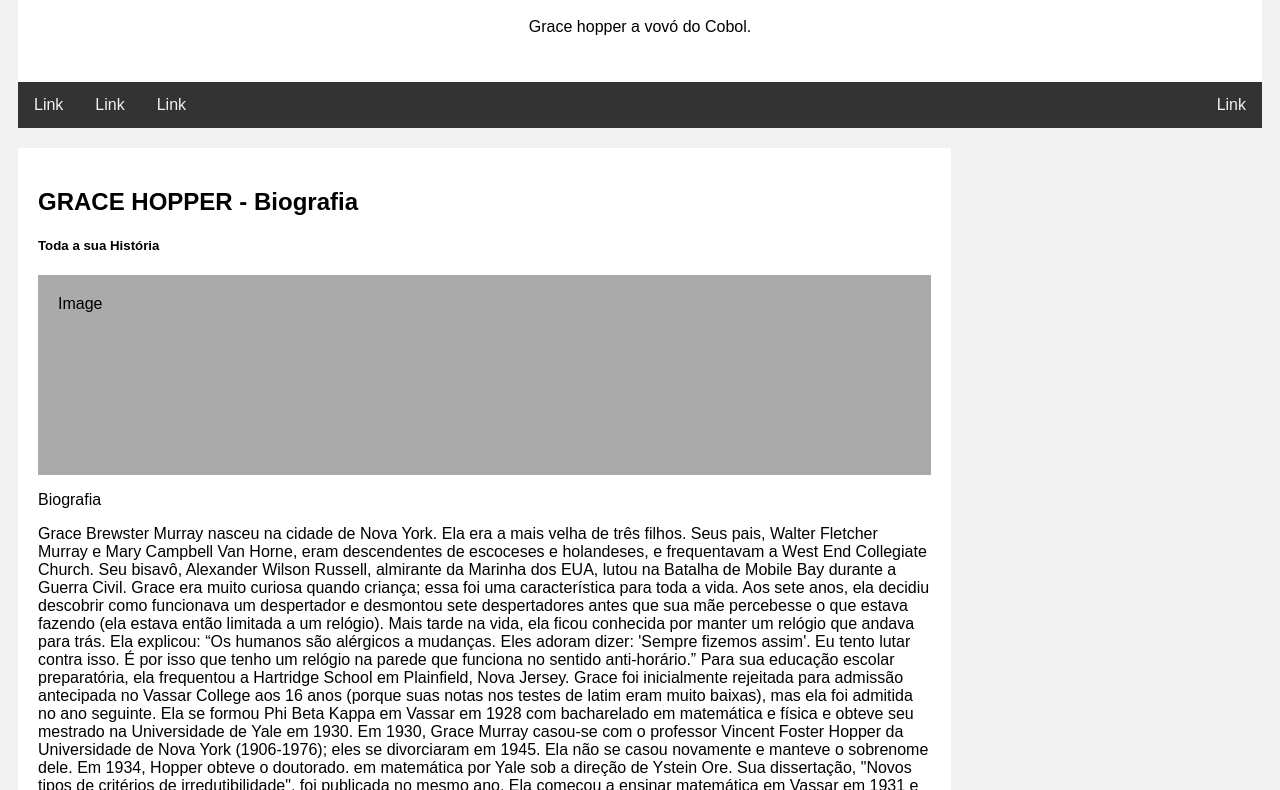
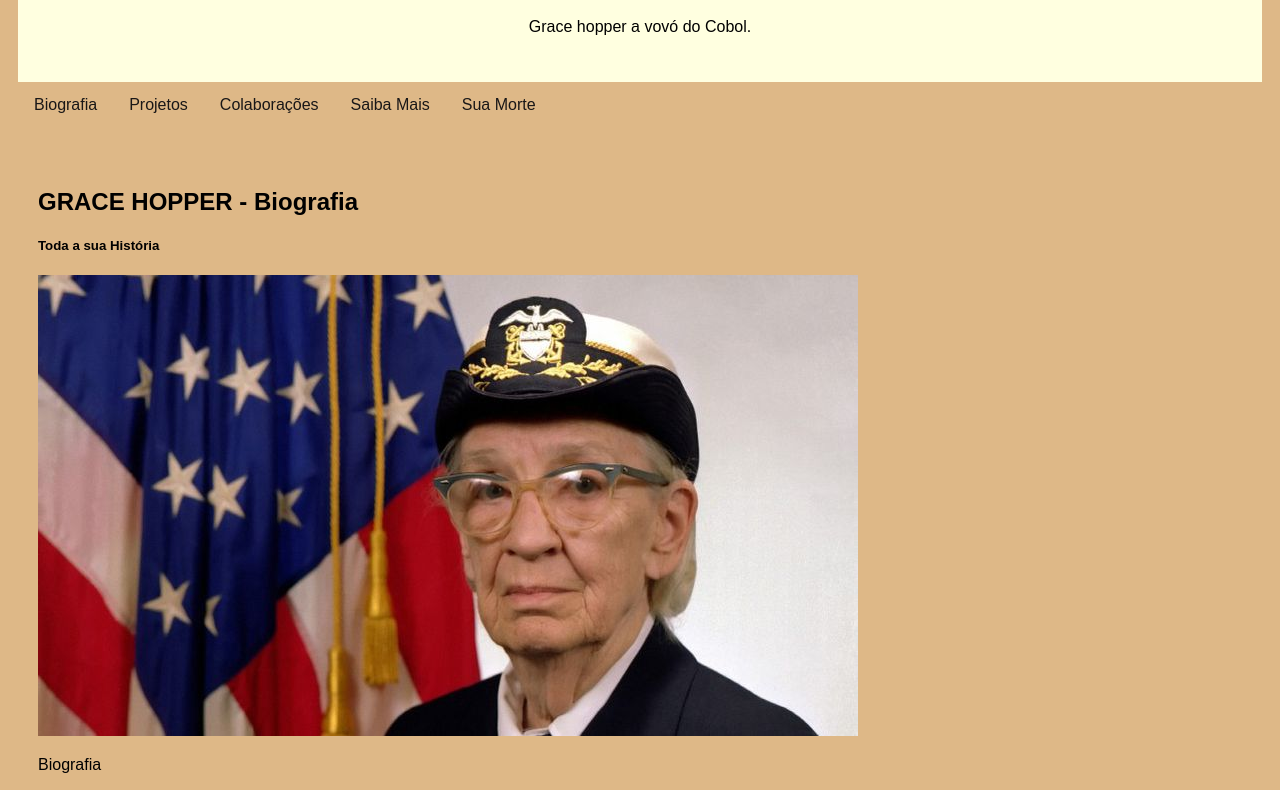
Before and after one commit to VivianeSantos35/Site_Grace_Hopper, a plain HTML site: page index2.html in a window 1280 px wide. Shown: the part 155-945 px from the top of the page. Drawn offline with Linux system fonts and the light colour scheme.

Commit message:
Alterando cores

```diff
--- a/index2.html
+++ b/index2.html
@@ -9,14 +9,14 @@
 body {
   font-family: Arial;
   padding: 10px;
-  background: #f1f1f1;
+  background: #DEB887;
 }
 
 /* Header/Blog Title */
 .header {
   padding: 30px;
   text-align: center;
-  background: white;
+  background: #ffffE0;
 }
 
 .header h1 {
@@ -26,14 +26,14 @@ body {
 /* Style the top navigation bar */
 .topnav {
   overflow: hidden;
-  background-color: #333;
+  background-color: #DEB887;
 }
 
 /* Style the topnav links */
 .topnav a {
   float: left;
   display: block;
-  color: #f2f2f2;
+  color: #191717;
   text-align: center;
   padding: 14px 16px;
   text-decoration: none;
@@ -56,7 +56,7 @@ body {
 .rightcolumn {
   float: left;
   width: 25%;
-  background-color: #f1f1f1;
+  background-color: #DEB887;
   padding-left: 20px;
 }
 
@@ -69,7 +69,7 @@ body {
 
 /* Add a card effect for articles */
 .card {
-  background-color: white;
+  background-color: #DEB887;
   padding: 20px;
   margin-top: 20px;
 }
@@ -114,10 +114,11 @@ body {
 </div>
 
 <div class="topnav">
-  <a href="#">Link</a>
-  <a href="#">Link</a>
-  <a href="#">Link</a>
-  <a href="#" style="float:right">Link</a>
+  <a href="#">Biografia</a>
+  <a href="#">Projetos</a>
+  <a href="#">Colaborações</a>
+  <a href="#">Saiba Mais</a>
+  <a href="#">Sua Morte</a>
 </div>
 
 <div class="row">
@@ -125,7 +126,8 @@ body {
        <div class="card">
           <h2>GRACE HOPPER - Biografia</h2>
           <h5>Toda a sua História</h5>
-          <div class="fakeimg" style="height:200px;">Image</div>
+          <img src="img/Grace Hopper.jpeg" alt="Foto Grace Hopper">
+
           <p>Biografia</p>
           <p>Grace Brewster Murray nasceu na cidade de Nova York. Ela era a mais velha de três filhos. Seus pais, Walter Fletcher Murray e Mary Campbell Van Horne, eram descendentes de escoceses e holandeses, e frequentavam a West End Collegiate Church. Seu bisavô, Alexander Wilson Russell, almirante da Marinha dos EUA, lutou na Batalha de Mobile Bay durante a Guerra Civil.
              Grace era muito curiosa quando criança; essa foi uma característica para toda a vida. Aos sete anos, ela decidiu descobrir como funcionava um despertador e desmontou sete despertadores antes que sua mãe percebesse o que estava fazendo (ela estava então limitada a um relógio). Mais tarde na vida, ela ficou conhecida por manter um relógio que andava para trás. Ela explicou: “Os humanos são alérgicos a mudanças. Eles adoram dizer: 'Sempre fizemos assim'. Eu tento lutar contra isso. É por isso que tenho um relógio na parede que funciona no sentido anti-horário.” Para sua educação escolar preparatória, ela frequentou a Hartridge School em Plainfield, Nova Jersey. Grace foi inicialmente rejeitada para admissão antecipada no Vassar College aos 16 anos (porque suas notas nos testes de latim eram muito baixas), mas ela foi admitida no ano seguinte. Ela se formou Phi Beta Kappa em Vassar em 1928 com bacharelado em matemática e física e obteve seu mestrado na Universidade de Yale em 1930.
@@ -137,10 +139,12 @@ body {
              O destróier de mísseis guiados classe Arleigh Burke da Marinha dos EUA USS Hopper foi nomeado em sua homenagem, assim como o supercomputador Cray XE6 "Hopper" do NERSC. Durante sua vida, Hopper recebeu 40 títulos honorários de universidades de todo o mundo. Uma faculdade da Universidade de Yale foi renomeada em sua homenagem. Em 1991, recebeu a Medalha Nacional de Tecnologia. Em 22 de novembro de 2016, ela foi condecorada postumamente com a Medalha Presidencial da Liberdade pelo presidente Barack Obama.
           </p>
        </div>
+
        <div class="card">
           <h2>PROJETOS</h2>
           <h5>Projeto 1</h5>
-          <div class="fakeimg" style="height:200px;">Image</div>
+          <img src="img/Img-Univac1.jpg" alt="Foto Univac I">
+
           <p>UNIVAC I</p>
           <p>Em 1949, Hopper tornou-se funcionário da Eckert-Mauchly Computer Corporation como matemático sênior e juntou-se à equipe de desenvolvimento do UNIVACI. Hopper também atuou como diretor de Desenvolvimento de Programação Automática da UNIVAC para Remington Rand. O UNIVAC foi o primeiro computador eletrônico de grande escala conhecido a estar no mercado em 1950 e era mais competitivo no processamento de informações do que o Mark I.
              Quando Hopper recomendou o desenvolvimento de uma nova linguagem de programação que usaria palavras inteiramente em inglês, ela "foi informada muito rapidamente que ela não poderia fazer isso porque os computadores não entendiam inglês". Mesmo assim, ela persistiu. “É muito mais fácil para a maioria das pessoas escrever uma declaração em inglês do que usar símbolos”, explicou ela. "Então decidi que os processadores de dados deveriam ser capazes de escrever seus programas em inglês, e os computadores os traduziriam em código de máquina."
@@ -150,27 +154,34 @@ body {
              Hopper disse que seu compilador A-0 "traduziu notação matemática em código de máquina. Manipular símbolos era bom para matemáticos, mas não era bom para processadores de dados que não eram manipuladores de símbolos. Muito poucas pessoas são realmente manipuladoras de símbolos. Se forem, eles tornem-se matemáticos profissionais, não processadores de dados. É muito mais fácil para a maioria das pessoas escrever uma declaração em inglês do que usar símbolos. Então decidi que os processadores de dados deveriam ser capazes de escrever seus programas em inglês, e os computadores os traduziriam para a máquina. Esse foi o início do COBOL, uma linguagem de computador para processadores de dados. Eu poderia dizer 'Subtraia o imposto de renda do pagamento' em vez de tentar escrever isso em código octal ou usar todos os tipos de símbolos. COBOL é a principal linguagem usada hoje em dia. processamento de dados."
           </p>
        </div>
+
        <div class="card">
           <h5>Projeto 2</h5>
-          <div class="fakeimg" style="height:200px;">Image</div>
+          <img src="img/img-Cobol.jpg" alt="Hopper no Console">
+
+
           <p>COBOL</p>
           <p>Na primavera de 1959, especialistas em informática da indústria e do governo foram reunidos em uma conferência de dois dias conhecida como Conferência sobre Linguagens de Sistemas de Dados (CODASYL). Hopper atuou como consultor técnico do comitê, e muitos de seus ex-funcionários atuaram no comitê de curto prazo que definiu a nova linguagem COBOL ( um acrônimo para CO mmon Business- Oriented Language ) . A nova linguagem estendeu a linguagem FLOW-MATIC de Hopper com algumas ideias do equivalente da IBM, COMTRAN. A crença de Hopper de que os programas deveriam ser escritos em uma linguagem próxima do inglês (em vez de código de máquina ou em linguagens próximas ao código de máquina, como linguagens assembly) foi capturada na nova linguagem de negócios, e o COBOL passou a ser a mais linguagem de negócios onipresente até hoje. Entre os membros do comitê que trabalhou no COBOL estava Jean E. Sammet, ex-aluna do Mounth Holyoke College.
              De 1967 a 1977, Hopper serviu como diretora do Grupo de Linguagens de Programação da Marinha no Escritório de Planejamento de Sistemas de Informação da Marinha e foi promovida ao posto de capitã em 1973. Ela desenvolveu software de validação para COBOL e seu compilador como parte de uma padronização COBOL. programa para toda a Marinha.
           </p>
        </div>
+
        <div class="card">
           <h2>COLABORAÇÕES</h2>
           <h5>Pós Aposentadoria</h5>
-          <div class="fakeimg" style="height:200px;">Image</div>
+          <img src="img/Img-Promoção.JPEG" alt="Hopper sendo Promovida">
+
           <p>Após sua aposentadoria da Marinha, ela foi contratada como consultora sênior da Digital Equipment Corporation (DEC). Hopper recebeu inicialmente uma oferta de Rita Yavinsky, mas ela insistiu em passar pelo típico processo de entrevista formal. Ela então propôs, em tom de brincadeira, que estaria disposta a aceitar um cargo que a disponibilizasse em quintas-feiras alternadas, exposta no museu da computação como pioneira, em troca de um salário generoso e uma conta de despesas ilimitada. Em vez disso, ela foi contratada como engenheira principal de consultoria corporativa em tempo integral, equivalente a vice-presidente sênior de tecnologia. Nesta posição, Hopper representou a empresa em fóruns do setor, atuando em diversos comitês do setor, entre outras obrigações. Ela manteve essa posição até sua morte, aos 85 anos, em 1992.
              Na DEC, Hopper atuou principalmente como embaixador da boa vontade. Ela deu muitas palestras sobre os primórdios da computação, sua carreira e sobre os esforços que os fornecedores de computadores poderiam realizar para facilitar a vida de seus usuários. Ela visitou a maioria das instalações de engenharia da Digital, onde geralmente foi aplaudida de pé ao final de seus comentários. Embora não fosse mais oficial em serviço, ela sempre usava seu uniforme de gala da Marinha nessas palestras, contrariando a política do Departamento de Defesa dos EUA. Em 2016, Hopper recebeu a Medalha Presidencial da Liberdade, a mais alta honraria civil do país, em reconhecimento às suas notáveis contribuições ao campo da ciência da computação.
              “A coisa mais importante que realizei, além de construir o compilador”, disse ela, “foi treinar jovens. Eles vêm até mim, você sabe, e dizem: 'Você acha que podemos fazer isso?' Eu digo: 'Experimente'. E eu os apoio. Eles precisam disso. Eu os acompanho à medida que envelhecem e os agito em intervalos para que não se esqueçam de arriscar.
           </p>
        </div>
+
        <div class="card">
           <h2>SAIBA MAIS</h2>
           <h5>Curiosidades</h5>
-          <div class="fakeimg" style="height:200px;">Image</div>
+          <img src="img/Img-Livro-de-Registro.jpg" alt="Foto do bug encontrado">
+
           <p>Ao longo de grande parte de sua carreira posterior, Hopper foi muito requisitada como palestrante em vários eventos relacionados a informática. Ela era conhecida por seu estilo de falar animado e irreverente, bem como por um rico tesouro de histórias de guerra antigas. Ela também recebeu o apelido de “Vovó COBOL”.
              Enquanto Hopper trabalhava em um computador Mark II na Universidade de Harvard em 1947, seus associados descobriram uma mariposa que estava presa em um relé e impedindo a operação do computador. Após a extração, o inseto foi afixado em uma folha de registro daquele dia com a anotação “Primeiro caso real de inseto encontrado”. Embora nem ela nem seus tripulantes tenham mencionado a frase exata, “depuração”, em suas entradas de registro, o caso é considerado um exemplo histórico de "depuração" de um computador e Hopper é creditado por popularizar o termo na computação. Por muitas décadas, o termo "bug" para mau funcionamento foi usado em vários campos antes de ser aplicado aos computadores. Os restos mortais da mariposa podem ser encontrados gravados no diário de bordo do grupo no Museu Nacional de História Americana do Smithsonian Institution em Washington, DC.
              Hopper ficou conhecida por seu auxílio visual de nanossegundos. Pessoas (como generais e almirantes) costumavam perguntar-lhe por que a comunicação via satélite demorava tanto. Ela começou a distribuir pedaços de arame com pouco menos de trinta centímetros de comprimento 30 cm a distância que a luz percorre em um nanossegundo. Ela deu a esses pedaços de fio a metonímia “nanossegundos”. Ela teve o cuidado de dizer ao público que a duração de seus nanossegundos era na verdade a distância máxima que os sinais viajariam no vácuo, e que os sinais viajariam mais lentamente através dos fios reais que eram seus auxiliares de ensino. Mais tarde, ela usou os mesmos pedaços de fio para ilustrar por que os computadores tinham que ser pequenos para serem rápidos. Em muitas de suas palestras e visitas, ela distribuiu "nanossegundos" para todos na plateia, contrastando-os com uma bobina de fio de 300 metros de comprimento, 46 representando um microssegundo. Mais tarde, enquanto dava essas palestras enquanto trabalhava para a DEC, ela distribuiu pacotes de pimenta, chamando os grãos individuais de pimenta moída de picossegundos.
@@ -184,27 +195,18 @@ body {
   <div class="rightcolumn">
     <div class="card">
       <h2>SUA MORTE</h2>
-      <div class="fakeimg" style="height:100px;">Image</div>
+      <img src="img/img-morte.png" alt="Foto Grace na marinha">
+
       <p>No dia de Ano Novo de 1992, Hopper morreu durante o sono de causas naturais em sua casa no condado de Arlington, Virgínia, ela tinha 85 anos de idade. Ela foi enterrada com todas as honras militares no Cemitério Nacional de Arlington.</p>
     </div>
 
 
-    <div class="card">
-      <h3>Popular Post</h3>
-      <div class="fakeimg"><p>Image</p></div>
-      <div class="fakeimg"><p>Image</p></div>
-      <div class="fakeimg"><p>Image</p></div>
-    </div>
-    <div class="card">
-      <h3>Follow Me</h3>
-      <p>Some text..</p>
-    </div>
-  </div>
-</div>
+    <!-- Rodapé -->
+    <footer>
+        <p>&copy; 2023 Grace Hopper. Todos os direitos reservados.</p>
+    </footer>
 
-<div class="footer">
-  <h2>Footer</h2>
-</div>
+    <script src="./js/index.js"></script>
 
 </body>
 </html>
```
Also changed, not shown: img/img-morte.png (added).
